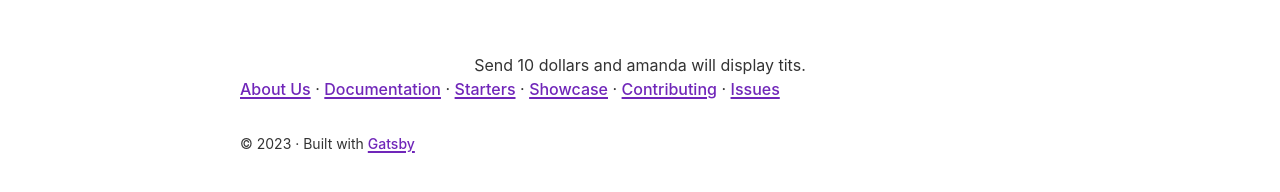
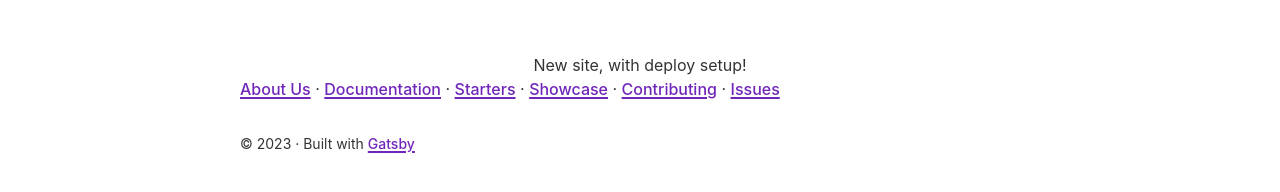
Before and after one commit to Pontushansson7/pgagatsby, a Gatsby site: page / in a window 1280 px wide. Shown: the part 48-240 px from the top of the page. Built offline with nearby package versions, Linux system fonts and the light colour scheme; Gatsby itself is replaced by a stand-in of ours.

Commit message:
new site

```diff
--- a/src/pages/index.js
+++ b/src/pages/index.js
@@ -72,7 +72,7 @@ const utmParameters = `?utm_source=starter&utm_medium=start-page&utm_campaign=de
 const IndexPage = () => (
   <Layout>
     <div className={styles.textCenter}>
-        Send 10 dollars and amanda will display tits.
+        New site, with deploy setup!
     </div>
 
     {moreLinks.map((link, i) => (
```
